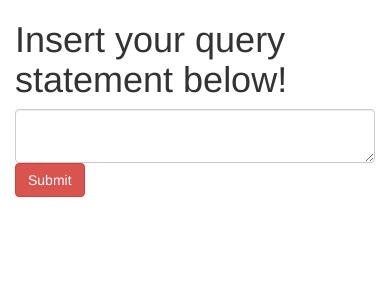
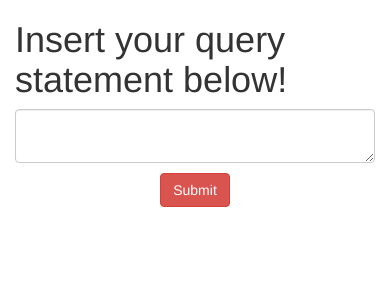
Before and after one commit to Tabrizian/GameCompleX, a PHP site: page / in a window 390 px wide. Shown: the top 300 px of the page. Run offline with PHP 8.4, Linux system fonts and the light colour scheme.

Commit message:
Minor improvements in frontend.

```diff
--- a/public/index.php
+++ b/public/index.php
@@ -8,8 +8,9 @@
 <div class="container">
 <h1>Insert your query statement below!</h1>
 <form action="process.php" method="post" role="form">
-    <div class="form-group">
-    <textarea class="form-control" row="5" name="sql"></textarea>
+    <div class="form-group text-center">
+    <textarea class="form-control" row="5" name="sql"
+style="margin-bottom: 10px"></textarea>
     <button type="submit" class="btn btn-danger">Submit</button>
     </div>
 </form>
--- a/public/process.php
+++ b/public/process.php
@@ -13,7 +13,7 @@ if(isset($_POST['sql'])) {
         while($row = $db->fetch_assoc($data_set)) {
             echo "<div class=\"row\">";
             foreach($row as $item=>$value) {
-                echo "<div class=\"col-xs-3\">";
+                echo "<div class=\"col-xs-1\">";
                 echo $value;
                 echo "</div>";
             }
```
